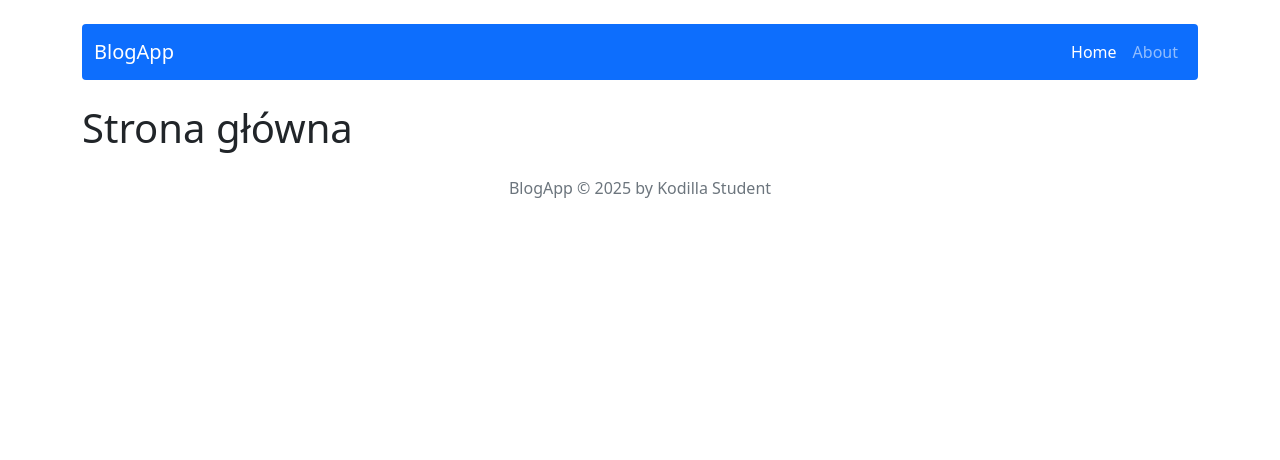
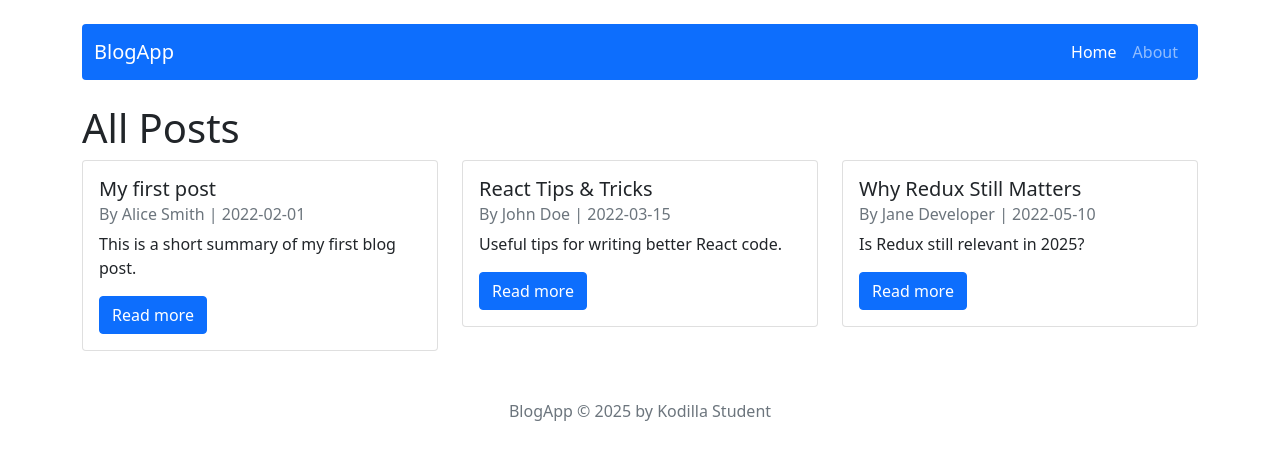
Before and after one commit to lukaszzwolak/blog-app, a React (Create React App) app: page / in a window 1280 px wide. Shown: the top 460 px of the page. Built offline with nearby package versions, Linux system fonts and the light colour scheme.

Commit message:
feat: display posts list on Home page using Redux store

```diff
--- a/src/components/pages/Home.js
+++ b/src/components/pages/Home.js
@@ -1,2 +1,34 @@
-const Home = () => <h1>Strona główna</h1>;
+import { useSelector } from 'react-redux';
+import { getAllPosts } from '../../redux/postsRedux';
+import { Link } from 'react-router-dom';
+import { Card, Button, Row, Col } from 'react-bootstrap';
+
+const Home = () => {
+    const posts = useSelector(getAllPosts);
+
+    return (
+        <div>
+            <h1>All Posts</h1>
+            <Row>
+                {posts.map(post => (
+                    <Col key={post.id} xs={12} md={6} lg={4} className="mb-4">
+                        <Card>
+                            <Card.Body>
+                                <Card.Title>{post.title}</Card.Title>
+                                <Card.Subtitle className="mb-2 text-muted">
+                                    By {post.author} | {post.publishedDate}
+                                </Card.Subtitle>
+                                <Card.Text>{post.shortDescription}</Card.Text>
+                                <Link to={`/post/${post.id}`}>
+                                    <Button variant="primary">Read more</Button>
+                                </Link>
+                            </Card.Body>
+                        </Card>
+                    </Col>
+                ))}
+            </Row>
+        </div>
+    );
+};
+
 export default Home;
--- a/src/redux/initialState.js
+++ b/src/redux/initialState.js
@@ -1,5 +1,30 @@
 const initialState = {
-    posts: [],
+    posts: [
+        {
+            id: '1',
+            title: 'My first post',
+            shortDescription: 'This is a short summary of my first blog post.',
+            content: 'This is the full content of the first post.',
+            publishedDate: '2022-02-01',
+            author: 'Alice Smith',
+        },
+        {
+            id: '2',
+            title: 'React Tips & Tricks',
+            shortDescription: 'Useful tips for writing better React code.',
+            content: 'Let’s explore advanced React patterns and best practices...',
+            publishedDate: '2022-03-15',
+            author: 'John Doe',
+        },
+        {
+            id: '3',
+            title: 'Why Redux Still Matters',
+            shortDescription: 'Is Redux still relevant in 2025?',
+            content: 'Redux is often criticized, but let’s look at real use cases...',
+            publishedDate: '2022-05-10',
+            author: 'Jane Developer',
+        },
+    ],
 };
 
 export default initialState;
--- a/src/redux/postsRedux.js
+++ b/src/redux/postsRedux.js
@@ -1,3 +1,5 @@
+// SELECTORS
+export const getAllPosts = state => state.posts;
 
 // actions
 const createActionName = actionName => `app/posts/${actionName}`;
```
